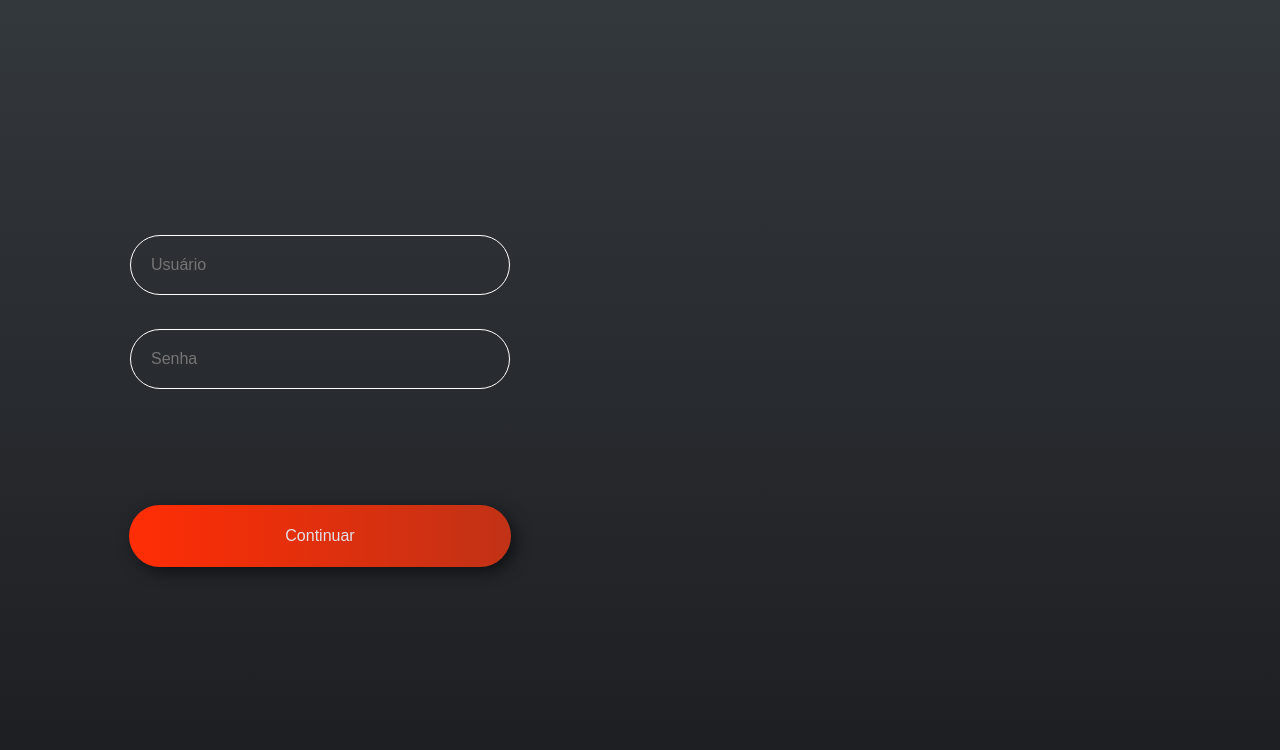
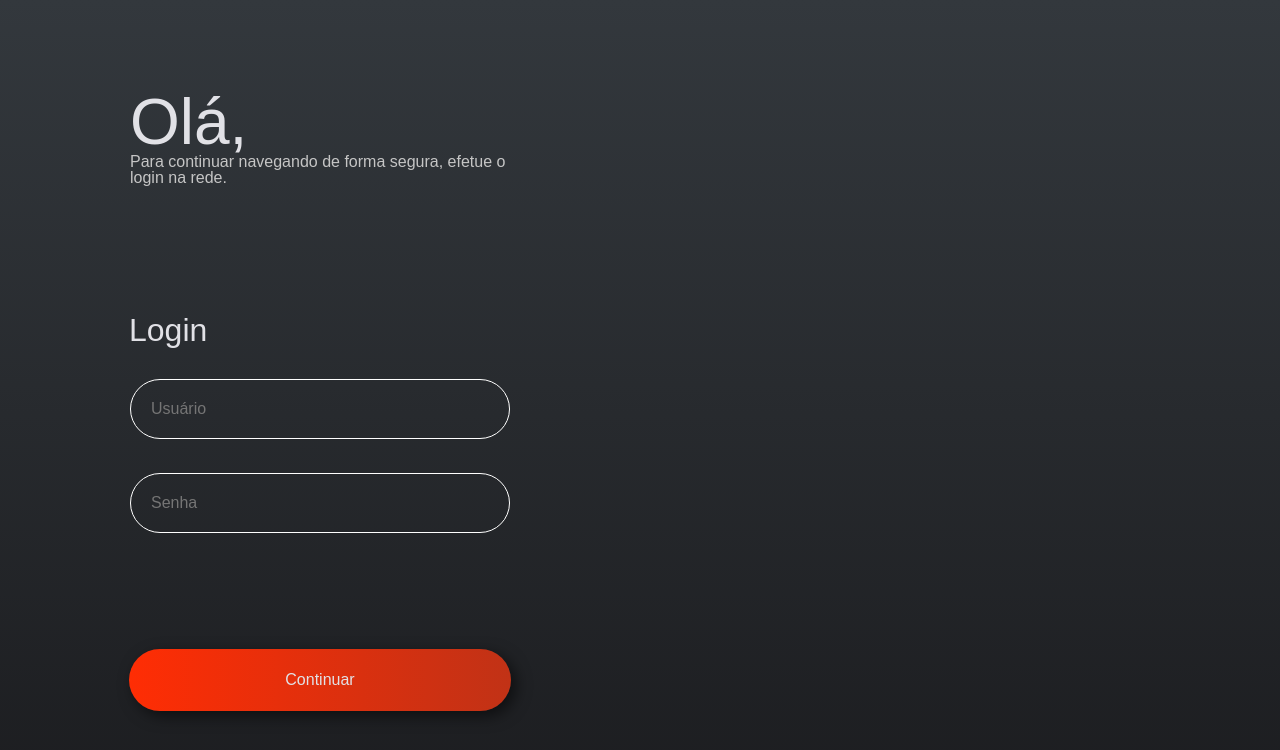
Before and after one commit to DenisLevy76/compass-front-challenge-authentication, a plain HTML site: page index.html in a window 1280 px wide. Drawn offline with Linux system fonts and the light colour scheme; some icons are missing; a web font is replaced by a local one.

Commit message:
Add form title and description

```diff
--- a/index.html
+++ b/index.html
@@ -14,7 +14,12 @@
   </head>
   <body>
     <main>
+      <article class="main__title">
+        <h1>Olá,</h1>
+        <p>Para continuar navegando de forma segura, efetue o login na rede.</p>
+      </article>
       <form class="signIn">
+        <h1 class="signIn__title">Login</h1>
         <div class="signIn__input-container">
           <input
             type="email"
--- a/styles/components/button.css
+++ b/styles/components/button.css
@@ -1,5 +1,5 @@
 .button {
-  color: var(--text-color);
+  color: var(--text-primary);
   background: var(--secondary-gradient);
   box-shadow: var(--box-shadow);
   border-radius: 50px;
--- a/styles/pages/signIn.css
+++ b/styles/pages/signIn.css
@@ -9,10 +9,10 @@ body {
   display: grid;
   grid-template-columns: 1fr 1fr;
 
-  color: var(--text-color);
+  color: var(--text-primary);
 
   align-items: center;
-  justify-content: center;
+  justify-items: center;
 
   background-image: url(../../assets/images/signInBackground.png),
     var(--primary-gradient);
@@ -24,6 +24,21 @@ body {
 
 main {
   display: flex;
+  flex-direction: column;
   align-items: center;
   justify-content: center;
+
+  max-width: 23.75rem;
 }
+
+.main__title {
+  margin-bottom: var(--size-32);
+}
+
+.main__title > h1 {
+  font-size: var(--size-16);
+}
+
+.main__title > p {
+  color: var(--text-secondary);
+}
--- a/styles/variables.css
+++ b/styles/variables.css
@@ -4,8 +4,11 @@
   --size-3: 0.75rem; /* 12px */
   --size-4: 1rem; /* 16px */
   --size-8: 2rem; /* 32px */
+  --size-16: 4rem; /* 64px */
+  --size-32: 8rem; /* 128px */
 
-  --text-color: #e1e1e6;
+  --text-primary: #e1e1e6;
+  --text-secondary: #c5c5c5;
 
   --font-family: 'Mark Pro', sans-serif;
 
```
